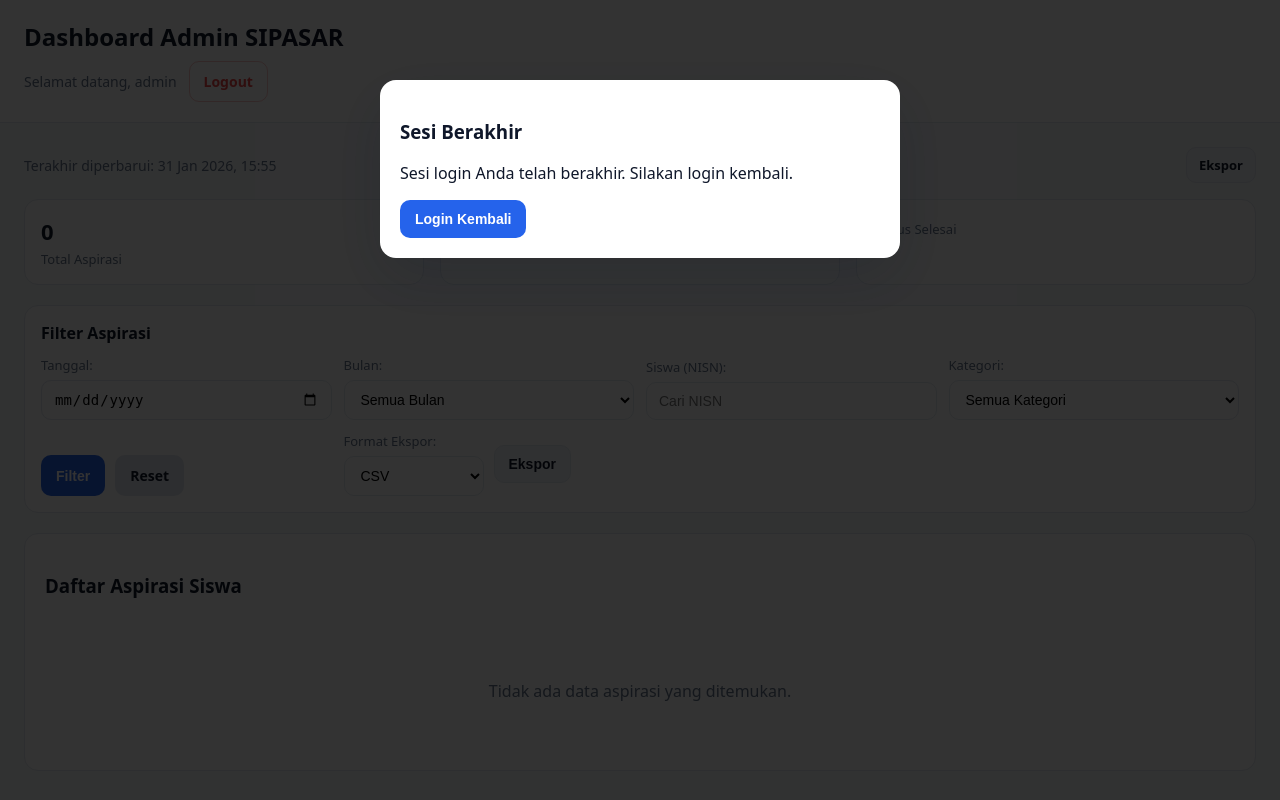
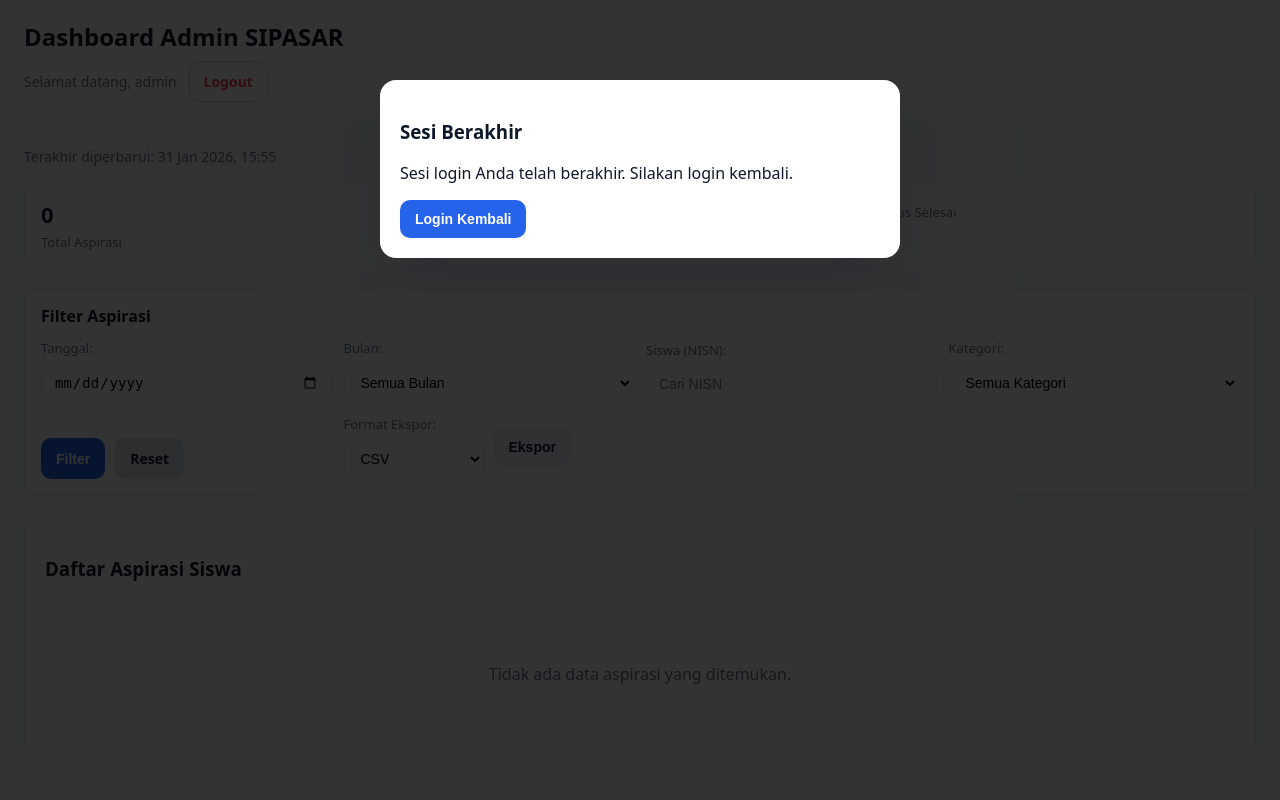
Before and after one commit to ramamanansyah/SIPASAR-Sistem-Pengaduan-Sarana-Sekolah-, a PHP site: page /admin_dashboard.php in a window 1280 px wide. Run offline with PHP 8.4, Linux system fonts and the light colour scheme; a user stored in the database is signed in; data comes from the database, SQL or seed files in the repository; data that the repository does not hold is empty.

Commit message:
Remove export button from admin dashboard
Removed export button from refresh controls.

```diff
--- a/SIPASAR/admin_dashboard.php
+++ b/SIPASAR/admin_dashboard.php
@@ -700,9 +700,6 @@ $siswa_result = $conn->query($siswa_query);
         <!-- Auto-refresh Status -->
         <div class="refresh-controls">
             <span id="last-refresh" class="last-update">Terakhir diperbarui: <?php echo date('d M Y, H:i'); ?></span>
-            <div class="refresh-actions">
-                <a href="#filter-section" class="btn btn-export btn-small">Ekspor</a>
-            </div>
         </div>
 
         <!-- Notification Container -->
```
